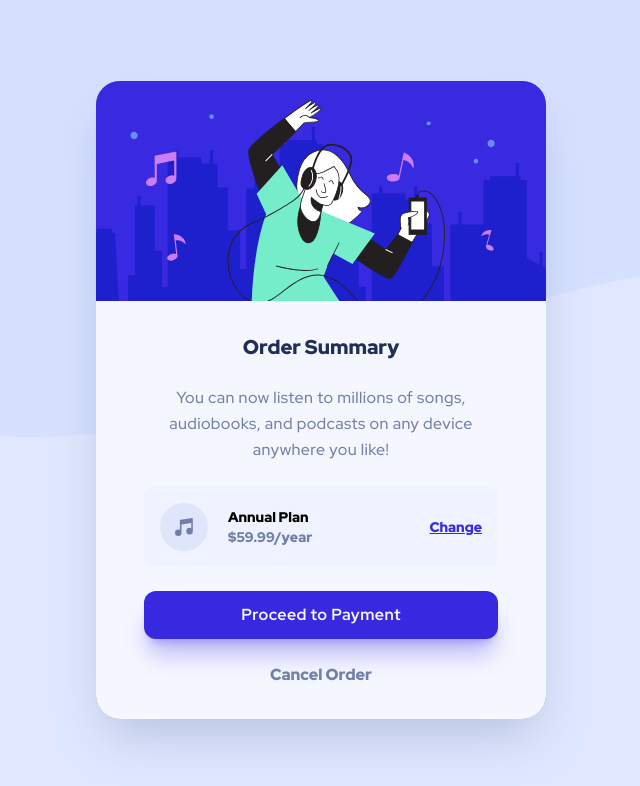
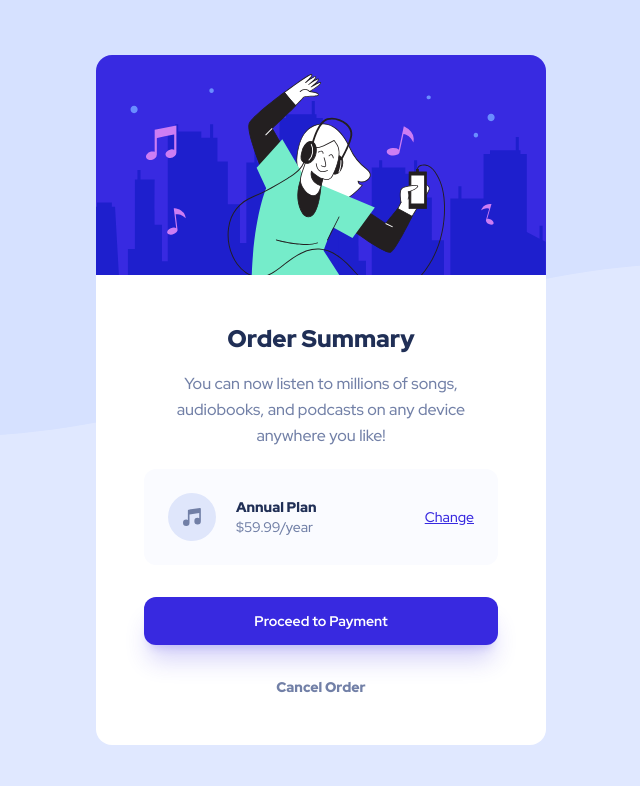
Before and after one commit to castx1981/Order-summary-component, a website: page index.html in a window 1280 px wide. Shown: the whole page, without its empty margins (319-959 px from the left). Drawn offline with nearby package versions, Linux system fonts and the light colour scheme; files that its build step writes are made by us from their sources.

Commit message:
Restyle based on figma design

```diff
--- a/index.html
+++ b/index.html
@@ -12,41 +12,44 @@
 </head>
 <body>
   <!-- Global Container -->
-  <div class="flex items-center justify-center min-h-screen bg-mobile-pattern sm:bg-desktop-pattern bg-no-repeat bg-pale-blue">
+  <div class="flex items-center justify-center min-h-screen bg-global">
     <!-- Card Container  -->
-    <div class="flex flex-col m-6 sm:w-[450px] bg-desaturated-blue rounded-3xl shadow-2xl shadow-desaturated-blue/40">
-      <!-- Banner -->
-      <img class="rounded-t-3xl" src="images/illustration-hero.svg" alt="illustration"/>
-      <!-- Content Container -->
-      <div class="flex flex-col px-4 sm:px-12 py-8 space-y-6 bg-very-pale-blue rounded-b-3xl">
-        <h1 class="font-black text-xl text-dark-blue text-center">
+    <div class="max-w-[327px] flex flex-col shadow-veryDarkBlue/[.15] sm:max-w-[450px]">
+      <!-- Banner Area -->
+      <div>
+        <img class="rounded-t-2xl" src="images/illustration-hero.svg" alt="illustration"/>
+      </div>
+      <!-- Content Area -->
+      <div class="flex flex-col px-6 py-8 bg-white rounded-b-2xl sm:p-12">
+        <h1 class="font-black text-2xl text-darkBlue text-center">
           Order Summary
         </h1>
-        <p class="px-2 font-normal text-base text-desaturated-blue text-center leading-relaxed tracking-wide">
+        <p class="mt-4 font-medium text-[15px]/[25px] text-desaturatedBlue text-center sm:text-base/[26px]">
           You can now listen to millions of songs, audiobooks, and podcasts on any device anywhere you like!
         </p>
-        <div class="p-4 flex items-center bg-pale-blue/30 rounded-lg text-sm font-black">
+        <!-- Price -->
+        <div class="mt-6 p-4 flex items-center bg-paleBlue rounded-xl sm:mt-5 sm:p-6">
           <div class="flex-none rounded-full">
-            <svg class="w-12 h-12" xmlns="http://www.w3.org/2000/svg">
-              <g fill="none" fill-rule="evenodd">
-                <circle cx="24" cy="24" r="24" fill="#DFE6FB"/>
-                <path fill="#717FA6" fill-rule="nonzero"
-                      d="M32.574 15.198a.81.81 0 00-.646-.19L20.581 16.63a.81.81 0 00-.696.803V26.934a3.232 3.232 0 00-1.632-.44A3.257 3.257 0 0015 29.747 3.257 3.257 0 0018.253 33a3.257 3.257 0 003.253-3.253v-8.37l9.726-1.39v5.327a3.232 3.232 0 00-1.631-.441 3.257 3.257 0 00-3.254 3.253 3.257 3.257 0 003.254 3.253 3.257 3.257 0 003.253-3.253V15.81a.81.81 0 00-.28-.613z"/>
-              </g>
-            </svg>
+            <img src="images/icon-music.svg" alt="">
           </div>
-          <div class="flex-auto pl-5">
-            <p>Annual Plan</p>
-            <p class="text-desaturated-blue">$59.99/year</p>
+          <div class="flex-auto pl-5 text-sm">
+            <p class="font-black text-darkBlue">Annual Plan</p>
+            <p class="font-medium text-desaturatedBlue">$59.99/year</p>
           </div>
-          <a class="flex-none block text-bright-blue underline transition hover:no-underline hover:text-bright-blue/50 " href="#">Change</a>
+          <a class="flex-none text-sm text-brightBlue underline transition-colors hover:no-underline hover:text-brightPurple"
+             href="#">
+            Change
+          </a>
         </div>
-        <button class="block w-full py-3 bg-bright-blue font-bold text-very-pale-blue tracking-wide rounded-xl
-                       transition-colors shadow-xl shadow-bright-blue/30 hover:bg-bright-blue/80"
+        <!-- Payment Button -->
+        <button class="mt-6 block w-full py-3.5 bg-brightBlue shadow-xl shadow-brightBlue/20 sm:mt-8
+                       font-bold text-sm text-white rounded-xl transition-colors hover:bg-brightPurple"
                 type="button">
           Proceed to Payment
         </button>
-        <a class="font-black text-center text-desaturated-blue hover:text-dark-blue" href="#">
+        <!-- Cancel Link -->
+        <a class="mt-6 inline-block self-center font-black text-sm text-desaturatedBlue sm:mt-8 hover:text-darkBlue"
+           href="#">
           Cancel Order
         </a>
       </div>
--- a/input.css
+++ b/input.css
@@ -1,3 +1,16 @@
 @tailwind base;
 @tailwind components;
 @tailwind utilities;
+
+.bg-global {
+    background-image: url("images/pattern-background-mobile.svg");
+    background-repeat: no-repeat;
+    background-position: top center;
+    background-color: hsl(225, 100%, 94%);
+}
+
+@media (min-width: 376px) {
+    .bg-global {
+        background-image: url("images/pattern-background-desktop.svg");
+    }
+}
--- a/tailwind.config.js
+++ b/tailwind.config.js
@@ -7,16 +7,13 @@ module.exports = {
         'sans': ['"Red Hat Display"', 'sans-serif']
       },
       colors: {
-        'pale-blue': 'hsl(225, 100%, 94%)',
-        'bright-blue': 'hsl(245, 75%, 52%)',
-        'very-pale-blue': 'hsl(225, 100%, 98%)',
-        'desaturated-blue': 'hsl(224, 23%, 55%)',
-        'dark-blue': 'hsl(223, 47%, 23%)',
+        'desaturatedBlue': 'hsl(224, 23%, 55%)',
+        'veryDarkBlue': 'hsl(228, 87%, 39%)',
+        'darkBlue': 'hsl(223, 46%, 23%)',
+        'paleBlue': 'hsl(228, 100%, 99%)',
+        'brightBlue': 'hsl(245, 75%, 52%)',
+        'brightPurple': 'hsl(245, 83%, 68%)',
       },
-      backgroundImage: {
-        'mobile-pattern': "url('images/pattern-background-mobile.svg')",
-        'desktop-pattern': "url('images/pattern-background-desktop.svg')",
-      }
     }
   },
   plugins: [],
```
